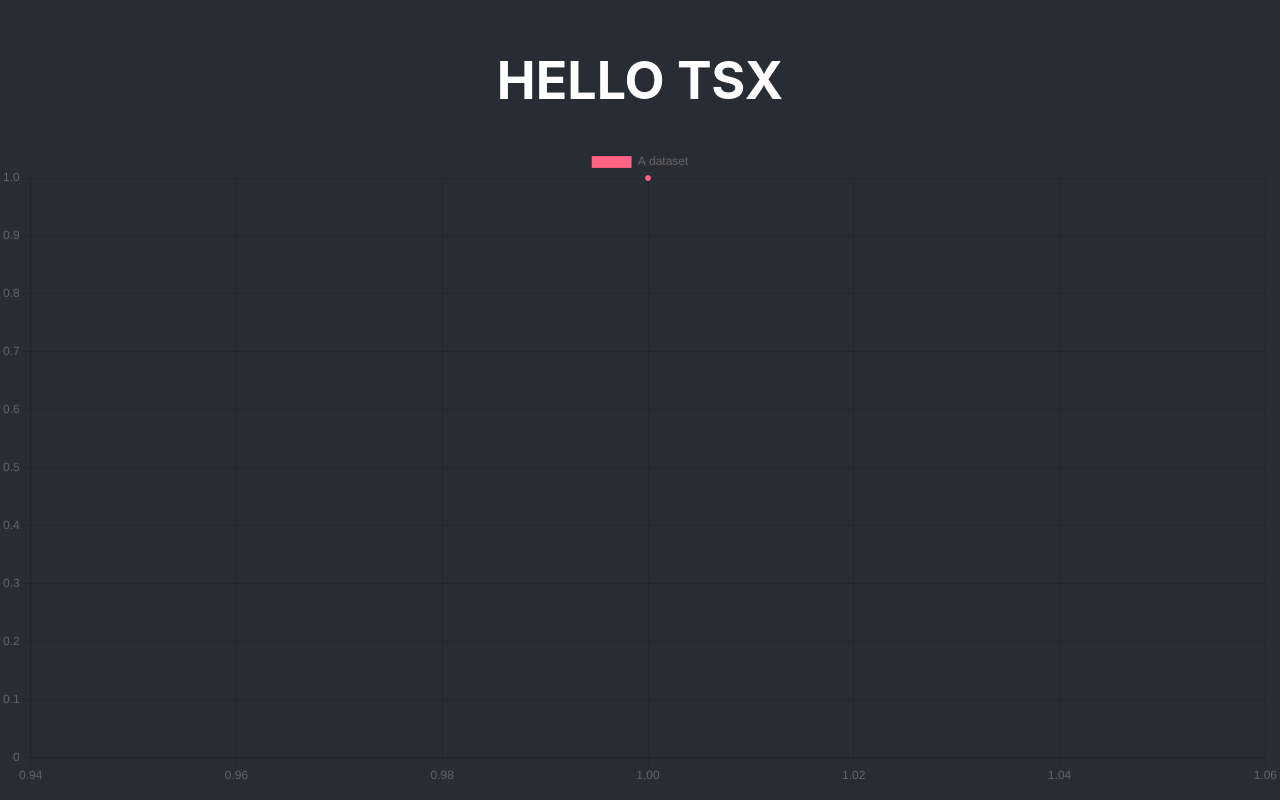
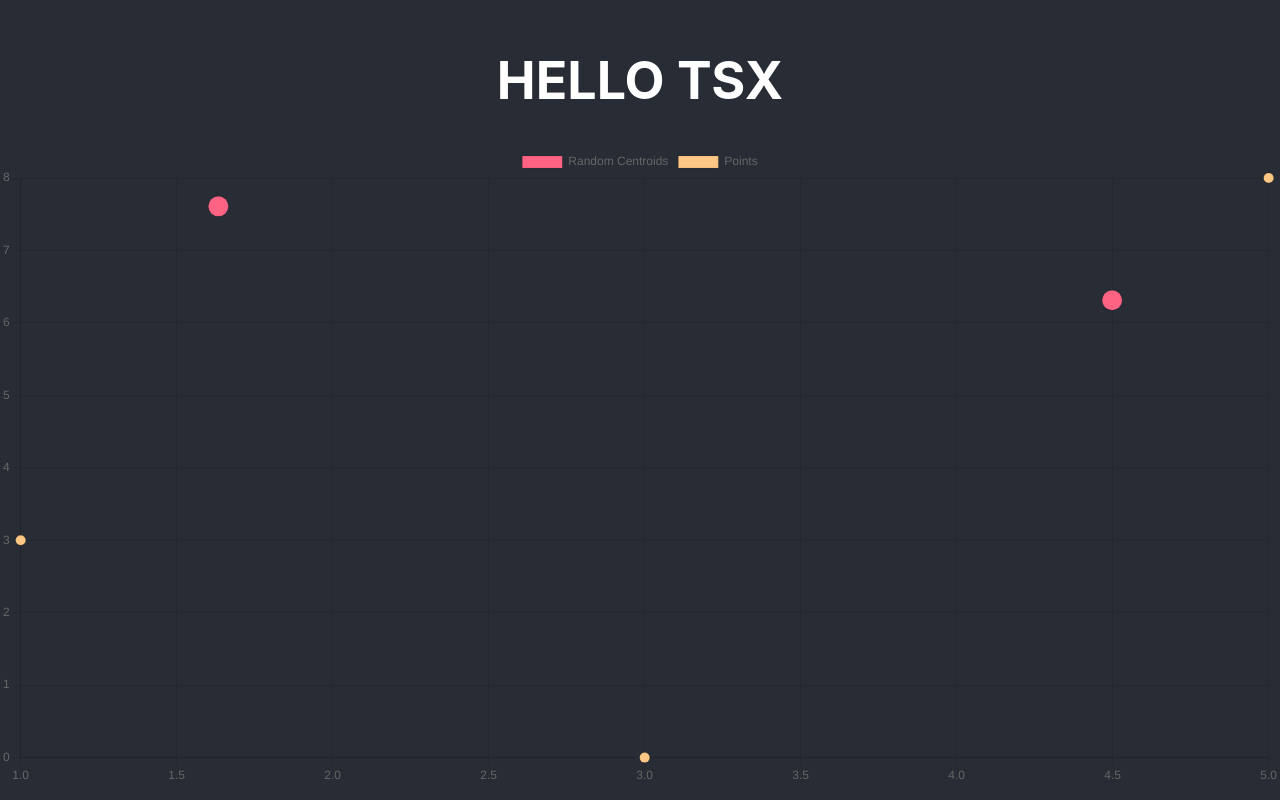
Before and after one commit to Webster2020/ML_ALGORITHMS, a React (Create React App) app: page / in a window 1280 px wide. Built offline with nearby package versions, Linux system fonts and the light colour scheme.

Commit message:
chart refactor

```diff
--- a/src/App.tsx
+++ b/src/App.tsx
@@ -2,27 +2,32 @@ import React from 'react';
 import './App.css';
 
 import Title from './components/title/Title';
-import { ScatterChart } from './components/chartExample/ScatterChart';
+import { ScatterChart, convertPoints } from './components/chartExample/ScatterChart';
+import { generateCentroidsData } from './algorithms/kMeans/K_Means';
 
-function App() {
+const data = {
+  datasets: [
+    {
+      label: 'Random Centroids',
+      data: generateCentroidsData().centroids,
+      backgroundColor: 'rgba(255, 99, 132, 1)',
+      pointRadius: 10,
+    },
+    {
+      label: 'Points',
+      data: generateCentroidsData().points,
+      backgroundColor: 'rgba(255, 199, 132, 1)',
+      pointRadius: 5,
+    },
+  ],
+};
+
+const App = () => {
   return (
     <div className="App">
       <header className="App-header">
         <Title />
-        <ScatterChart />
-
-        {/* <img src={logo} className="App-logo" alt="logo" />
-        <p>
-          Edit <code>src/App.tsx</code> and save to reload.
-        </p>
-        <a
-          className="App-link"
-          href="https://reactjs.org"
-          target="_blank"
-          rel="noopener noreferrer"
-        >
-          Learn React
-        </a> */}
+        <ScatterChart data={data}/>
       </header>
     </div>
   );
--- a/src/algorithms/kMeans/K_Means.tsx
+++ b/src/algorithms/kMeans/K_Means.tsx
@@ -1,9 +1,8 @@
-import React from "react";
 import { KMeans } from "./algorithm";
-import { convertPoints, showChart } from "./chart";
+import { convertPoints } from "../../components/chartExample/ScatterChart";
 import { example_randomCentroids } from "./data";
 
-export const showChartWithCentroids = () => {
+export const generateCentroidsData = () => {
   for (let j = 0; j <= 6; j++) {
     const ex_randomCentroids_solver = new KMeans(2, example_randomCentroids);
     console.log(ex_randomCentroids_solver.centroids);
@@ -14,10 +13,5 @@ export const showChartWithCentroids = () => {
   const points = convertPoints(example_randomCentroids);
   const centroids = convertPoints((new KMeans(2, example_randomCentroids)).centroids);
 
-  showChart(points, centroids, 1);
-
-  return (
-    <div>
-    </div>
-  )
+  return {points, centroids};
 }
--- a/src/algorithms/kMeans/algorithm.ts
+++ b/src/algorithms/kMeans/algorithm.ts
@@ -110,6 +110,7 @@ export class KMeans {
     return lastAssignedCentroid !== assignedCentroid;
   }
 
+  // for all data points method runs "assignPointToCentroid" method and after that it returns info if for any point its connected to specific centroid changed
   assignPointsToCentroids() {
     let didAnyPointsGetReassigned = false;
     for (let i = 0; i < this.data.length; i++) {
--- /dev/null
+++ b/src/components/chartExample/ScatterChart.css
@@ -0,0 +1,3 @@
+.centroidChart {
+  max-width: 90%;
+}
--- a/src/components/chartExample/ScatterChart.jsx
+++ b/src/components/chartExample/ScatterChart.jsx
@@ -1,4 +1,7 @@
+// DOCS: https://react-chartjs-2.js.org/examples/scatter-chart/
+
 import React from 'react';
+import PropTypes from 'prop-types';
 import {
   Chart as ChartJS,
   LinearScale,
@@ -8,9 +11,19 @@ import {
   Legend,
 } from 'chart.js';
 import { Scatter } from 'react-chartjs-2';
-// import faker from 'faker';
 
 ChartJS.register(LinearScale, PointElement, LineElement, Tooltip, Legend);
+
+// converting Points
+export const convertPoints = (pointsArr) => {
+  const pointsCoords = pointsArr.map(point => {
+    return {
+      x: point[0],
+      y: point[1]
+    }
+  });
+  return pointsCoords;
+}
 
 export const options = {
   scales: {
@@ -18,21 +31,22 @@ export const options = {
       beginAtZero: true,
     },
   },
+  // elements: {
+  //   point: {
+  //     radius: 10
+  //   }
+  // }
 };
 
-export const data = {
-  datasets: [
-    {
-      label: 'A dataset',
-      data: [{
-        x: 1,
-        y: 1
-      }],
-      backgroundColor: 'rgba(255, 99, 132, 1)',
-    },
-  ],
-};
+export const ScatterChart = ({data}) => {
+  return (
+    // <div className={'centroidChart'}>
+      <Scatter options={options} data={data} />
+    // </div>
+  )
+}
 
-export function ScatterChart() {
-  return <Scatter options={options} data={data} />;
+ScatterChart.prototypes = {
+  options: PropTypes.object,
+  data: PropTypes.object
 }
```
Also changed, not shown: src/algorithms/kMeans/chart.js (deleted, +0 -45 lines).
